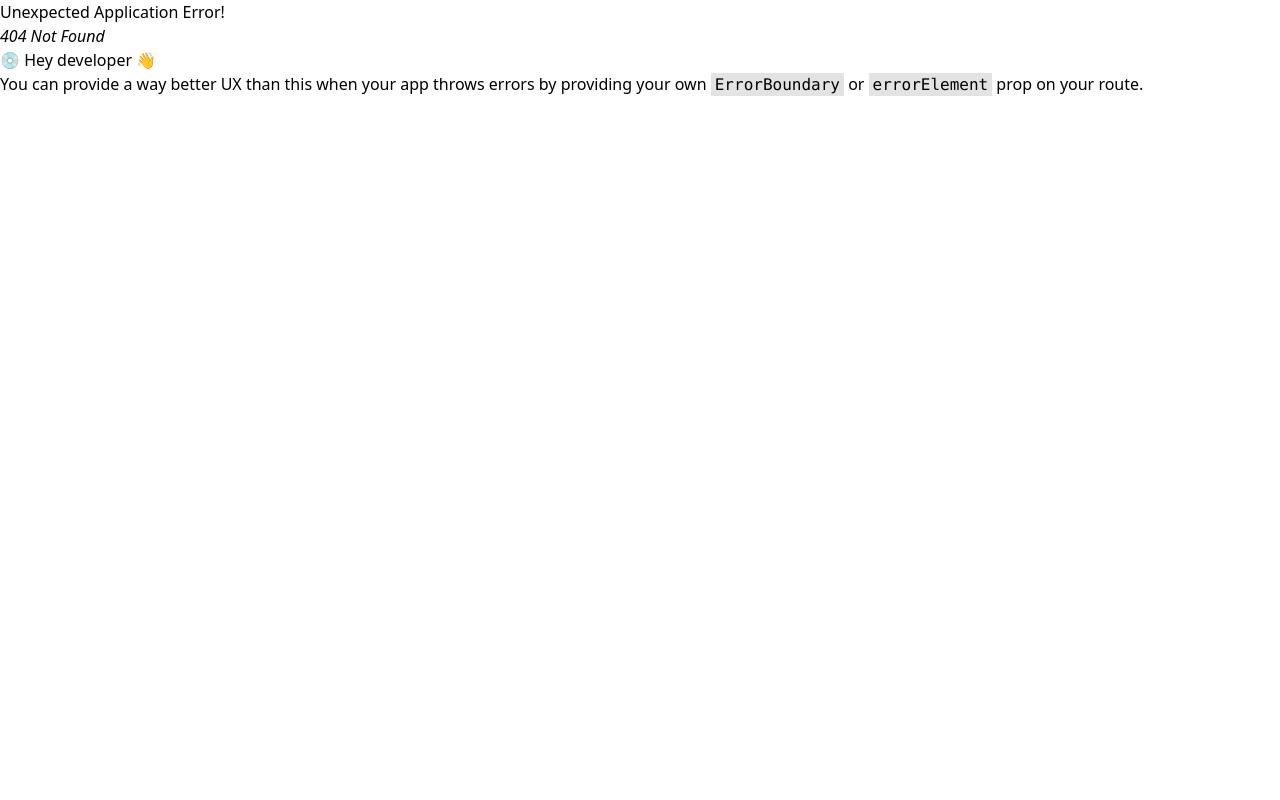
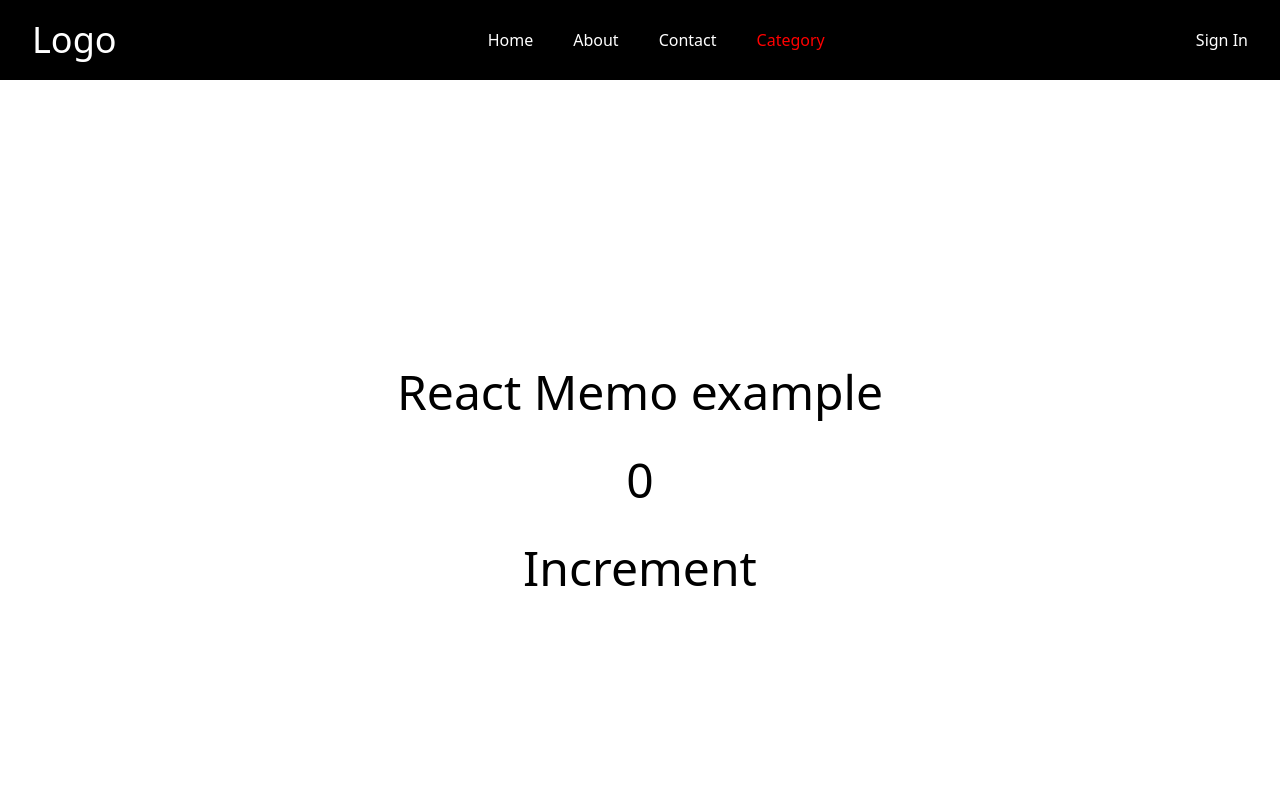
Before and after one commit to Mali0P/react-optimization, a React (Vite) app: page /category in a window 1280 px wide. Before the commit this address had no page. Shown: the top 800 px of the page. Built offline with nearby package versions, Linux system fonts and the light colour scheme.

Commit message:
React Memo used

```diff
--- a/src/components/Navbar.jsx
+++ b/src/components/Navbar.jsx
@@ -15,6 +15,9 @@
         <li>
           <NavLink to={"/contact"} className={({isActive})=> isActive?'text-[red]':''}>Contact</NavLink>
         </li>
+        <li>
+          <NavLink to={"/category"} className={({isActive})=> isActive?'text-[red]':''}>Category</NavLink>
+        </li>
       </ul>
       <div>Sign In</div>
     </nav>
--- a/src/main.jsx
+++ b/src/main.jsx
@@ -4,6 +4,7 @@
 import React from "react";
 import App from "./App.jsx";
 import { createBrowserRouter, RouterProvider } from "react-router-dom";
+import Category from "./pages/Category.jsx";
 
 const Home = lazy(() => import("./pages/Home.jsx"));
 const About = lazy(() => import("./pages/About.jsx"));
@@ -25,6 +26,10 @@
         path: "/contact",
         element: <Contact />,
       },
+      {
+        path:'/category',
+        element:<Category/>
+      }
     ],
   },
 ]);
--- /dev/null
+++ b/src/pages/Category.jsx
@@ -0,0 +1,18 @@
+import React, { useState, memo } from "react";
+
+export default function Category() {
+  const [count, setCount] = useState(0);
+  return (
+    <div className="container flex-col gap-10">
+      <h1>React Memo example</h1>
+      <ReactMemoExample />
+      <p>{count}</p>
+      <button onClick={() => setCount((prev) => prev + 1)}>Increment</button>
+    </div>
+  );
+}
+
+const ReactMemoExample = memo(() => {
+  console.log("Example component is Rendered");
+  return <></>;
+});
```
